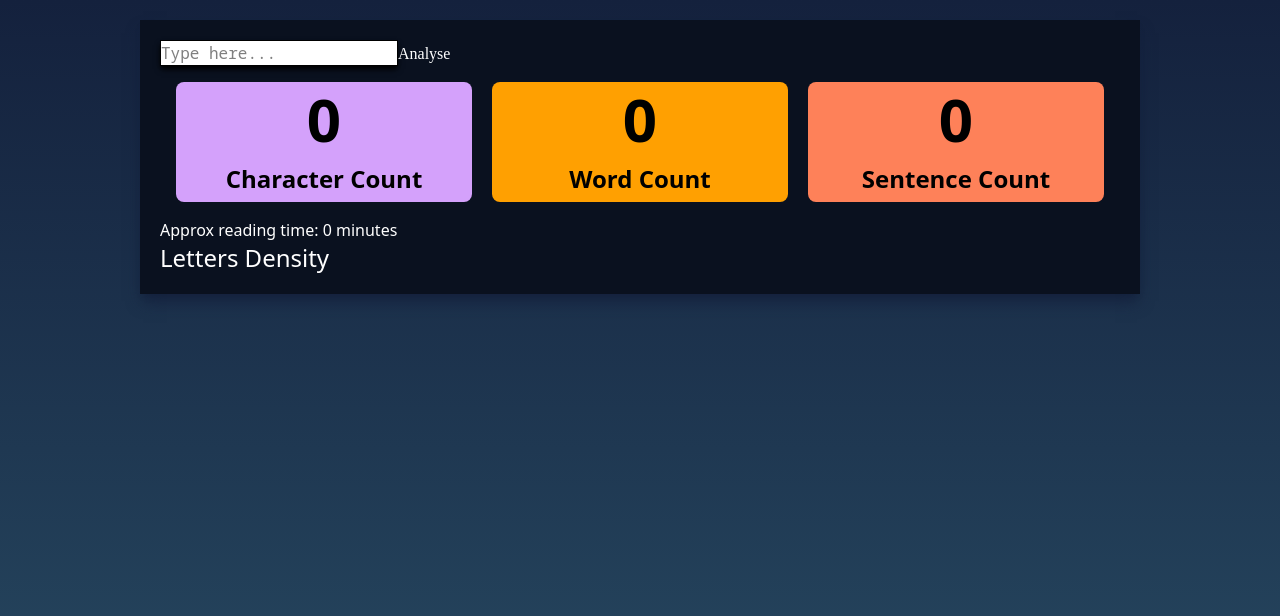
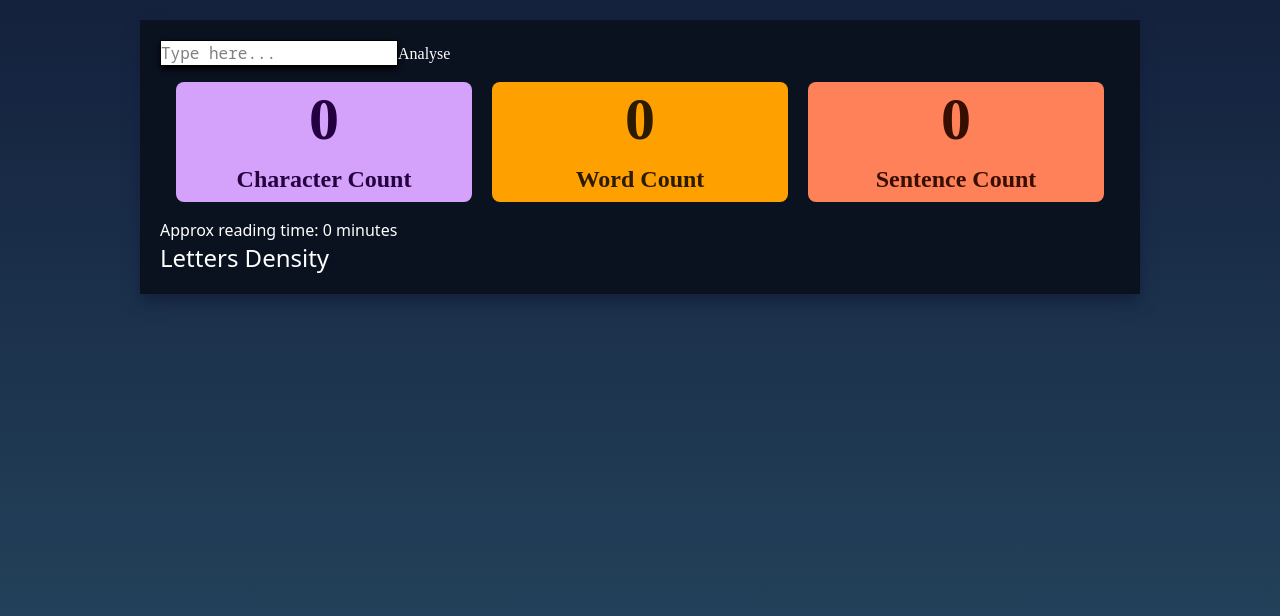
Before and after one commit to EstesJorie/LetterAnalyser, a React (Vite) app: page / in a window 1280 px wide. Shown: the top 616 px of the page. Built offline with nearby package versions, Linux system fonts and the light colour scheme; the HTML template or start-up script is replaced by a standard one; a web font is replaced by a local one.

Commit message:
Update styling in Counts.jsx

```diff
--- a/components/Counts.jsx
+++ b/components/Counts.jsx
@@ -25,18 +25,18 @@ export default function Counts({text}) {
 
   return (
     <>
-        <div className='flex gap-5 p-4 '>
-            <div className='grid bg-[#D4A1FB] w-1/3 h-30 rounded-lg text-black place-items-center font-bold'>
+        <div className='flex gap-5 p-4 scifi'>
+            <div className='grid bg-[#D4A1FB] w-1/3 h-30 rounded-lg text-[#250040] place-items-center font-bold'>
                 <span className='text-6xl'>{characterCount}</span>
                 <span className='text-2xl align-bottom'>Character Count</span>
             </div>
 
-            <div className='grid bg-[#FFA001] w-1/3 h-30 rounded-lg text-black place-items-center font-bold'>
+            <div className='grid bg-[#FFA001] w-1/3 h-30 rounded-lg text-[#2b1b00] place-items-center font-bold'>
                 <span className='text-6xl'>{wordCount}</span>
                 <span className='text-2xl align-bottom'>Word Count</span>
             </div>
 
-            <div className='grid bg-[#FE8159] w-1/3 h-30 rounded-lg text-black place-items-center font-bold'>
+            <div className='grid bg-[#FE8159] w-1/3 h-30 rounded-lg text-[#360f00] place-items-center font-bold'>
                 <span className='text-6xl'>{sentenceCount}</span>
                 <span className='text-2xl '>Sentence Count</span>
             </div>
```
